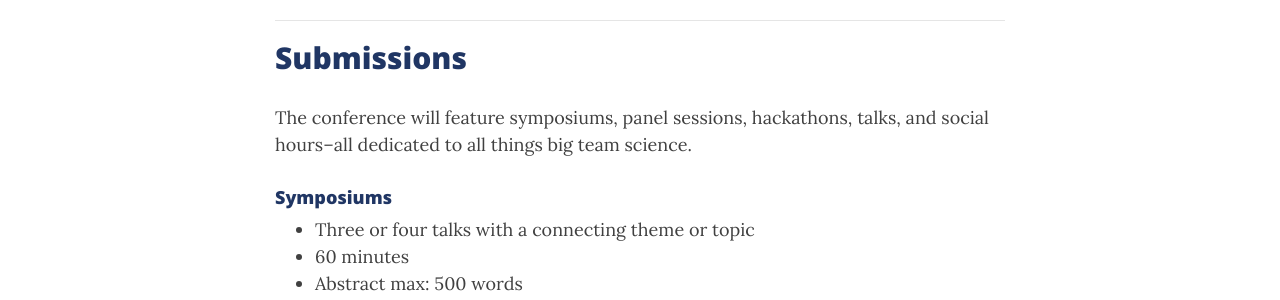
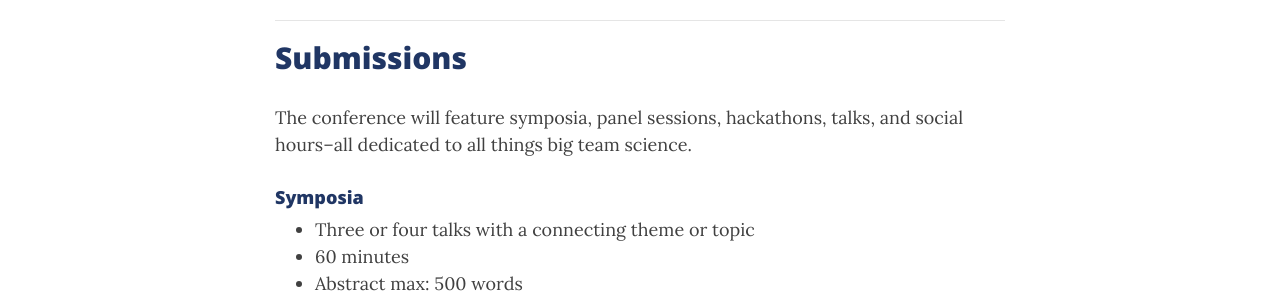
Before and after one commit to bigteamscienceconference/bigteamscienceconference.github.io, a Jekyll site: the page built from index.md, in a window 1280 px wide and 900 px high, scrolled down 2098 px. Shown: the part 154-454 px from the top of the window. Built offline with Jekyll 4.4.1, drawn with Linux system fonts in a browser that asks for light colours; nearby versions of some CDN libraries; comment, search, counter and statistics services are not loaded; some of the changed text lies outside the part shown.

Commit message:
small edits

```diff
--- a/index.md
+++ b/index.md
@@ -113,9 +113,9 @@ The goal of this two-day virtual conference is to bring together a multidiscipli
 ***
 ## Submissions
 
-The conference will feature symposiums, panel sessions, hackathons, talks, and social hours–all dedicated to all things big team science.
+The conference will feature symposia, panel sessions, hackathons, talks, and social hours–all dedicated to all things big team science.
 
-#### Symposiums
+#### Symposia
 * Three or four talks with a connecting theme or topic
 * 60 minutes
 * Abstract max: 500 words
@@ -142,7 +142,7 @@ The conference will feature symposiums, panel sessions, hackathons, talks, and s
 ### <a href="https://docs.google.com/forms/d/e/1FAIpQLScIciauSbdMx7Es0Wnmp9ulOHGZtWlvaXinBm6mkLrd32WZyA/viewform?usp=sf_link" target="_blank">Submission link</a>
 
 #### Submission deadline: July 22
-*Decisions will be sent out August 5*
+**Decisions will be sent out August 5**
 
 ***
 ## Registration
@@ -193,3 +193,12 @@ If you have any questions about the 2022 BTSCon, you can contact the [**conferen
 * [**Manuel Bohn**](https://manuelbohn.github.io), *Max Planck Institute for Evolutionary Anthropology, Germany - ManyPrimates* [[email]](mailto:manuel0bohn@gmail.com)
 * [**Nicholas Coles**](https://hai.stanford.edu/people/nicholas-coles), *Stanford University, USA - Psychological Science Accelerator* [[email]](mailto:ncoles@stanford.edu)
 * **Grace Zhou**, *University of Manitoba, Canada - ManyBabies* [[email]](mailto:grace.zhou@umanitoba.ca)
+
+
+
+*icon attribution: <a href="http://www.freepik.com">designed by macrovector / Freepik</a>*,
+<a href="https://www.flaticon.com/free-icons/thunder" title="thunder icons">Thunder icons created by Freepik - Flaticon</a>
+<a href="https://www.flaticon.com/free-icons/idea" title="idea icons">Idea icons created by Freepik - Flaticon</a>
+<a href="https://www.flaticon.com/free-icons/debate" title="debate icons">Debate icons created by Freepik - Flaticon</a>
+<a href="https://www.flaticon.com/free-icons/education" title="education icons">Education icons created by Freepik - Flaticon</a>
+<a href="https://www.flaticon.com/free-icons/interview" title="interview icons">Interview icons created by Freepik - Flaticon</a>
```
